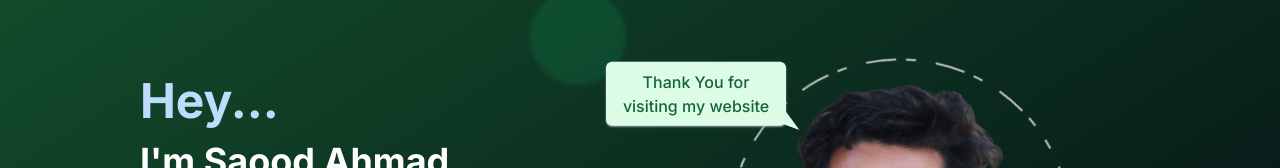
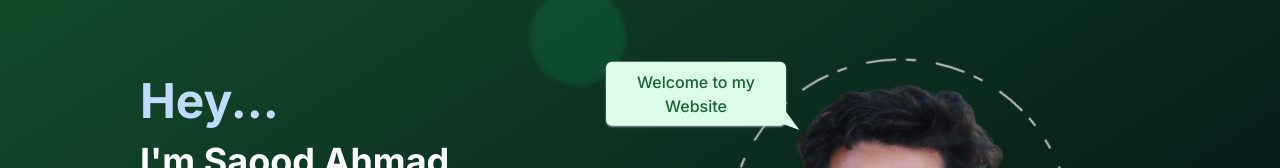
Before and after one commit to saoodchoudhary/SaoodPortfolio-Frontend, a Next.js app: page / in a window 1280 px wide. Shown: the part 173-341 px from the top of the page. Built offline with nearby package versions, Linux system fonts and the light colour scheme.

Commit message:
some kupdate

```diff
--- a/src/components/home/HeroSection.jsx
+++ b/src/components/home/HeroSection.jsx
@@ -92,7 +92,7 @@ export default function Hero() {
       >
         <div className="relative max-w-[180px] flex justify-center items-center translate-x-[10%] sm:translate-x-[0px] translate-y-[-100%] sm:translate-y-[0px] bg-green-100 rounded-md px-3 py-2 shadow-sm shadow-gray-400 ">
           <div className=' font-medium text-green-800 text-center'>
-            Thank You for visiting my website
+            Welcome to my Website
           </div>
           <div className="absolute block sm:hidden bottom-0 left-0 translate-y-[30%] w-0 h-0 border-l-[40px] border-l-transparent border-t-[20px] border-t-green-100 rounded-sm rotate-[10deg] z-0"></div>
           <div className="absolute hidden sm:block bottom-0 translate-x-[60%] right-0 w-0 h-0 border-l-transparent border-r-[30px]  border-r-transparent border-b-[20px] border-b-green-100 rounded-sm rotate-[20deg] z-0 "></div>
```
